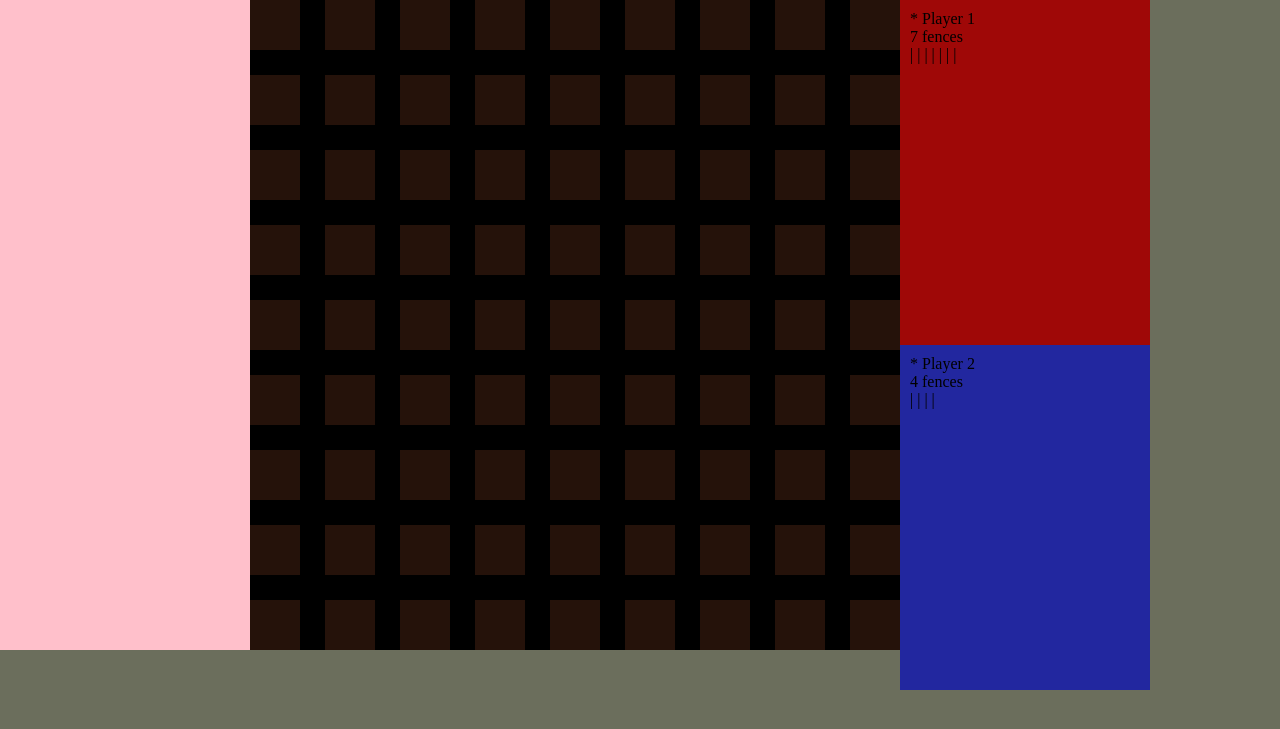
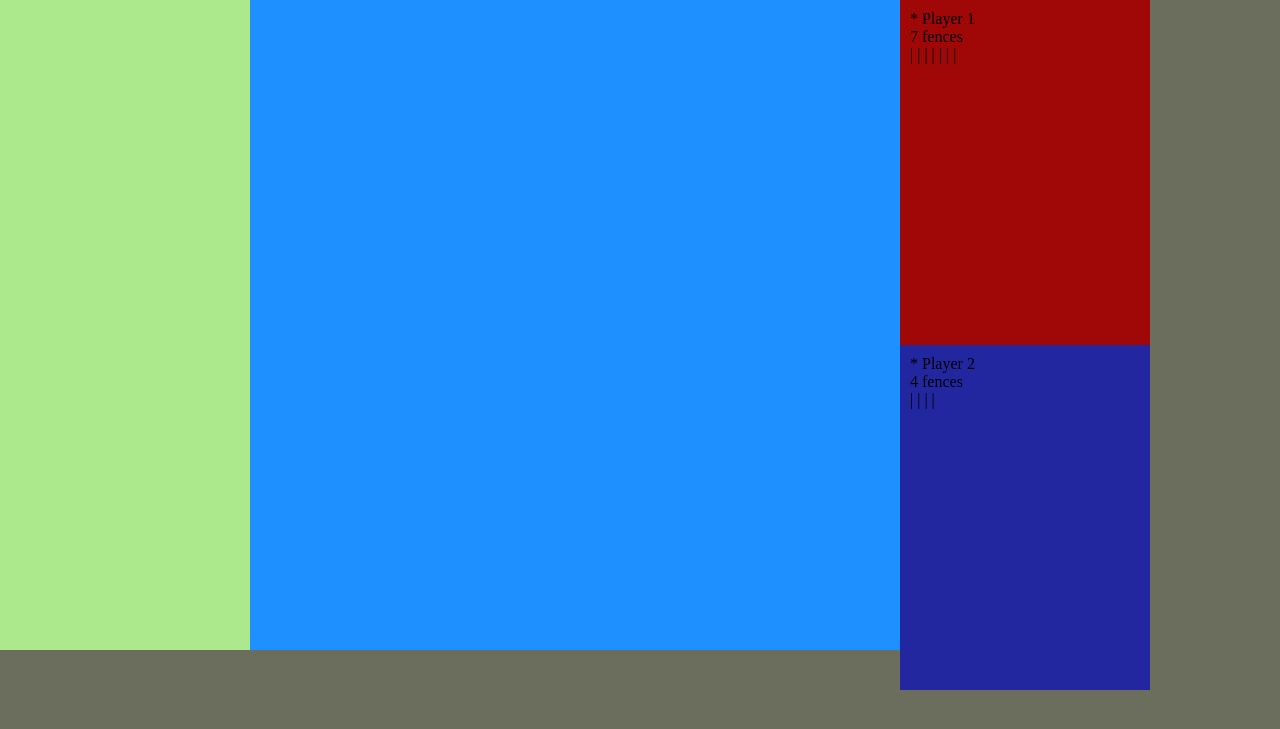
Before and after one commit to CodecoolWAW20171/Quoridor, a Flask app: page / in a window 1280 px wide. Shown: the top 729 px of the page. Run offline with Flask 2, Linux system fonts and the light colour scheme.

Commit message:
some minor changes

```diff
--- a/static/quoridor.js
+++ b/static/quoridor.js
@@ -4,9 +4,6 @@
     field.classList.add(class_name);
     return field;
 }
-
-
-
 
 function make_wider_row(area_number){
     let row = document.createElement("div");
@@ -19,7 +16,6 @@
     return row;
 }
 
-
 function make_narrower_row(area_number){
     let row = document.createElement("div");
     row.appendChild(make_div("fence-horizontal"));
@@ -31,7 +27,6 @@
     return row;
 }
 
-
 function new_game(){
 
     let board = document.createElement("div");
@@ -42,6 +37,7 @@
         board.appendChild(make_wider_row(boardSize));
 
     }
+    initializePlayers();
     return board;
 }
 
--- a/static/style.css
+++ b/static/style.css
@@ -19,7 +19,7 @@
 
 nav{
     display: inline-block;
-    background-color: pink;
+    background-color: #ace88c;
     width: 250px;
 }
 
@@ -70,7 +70,6 @@
 
 }
 
-
 div.move-area{
     width: calc(var(--square-size)*2);
     height: calc(var(--square-size)*2);
--- a/templates/index.html
+++ b/templates/index.html
@@ -3,7 +3,7 @@
 {% block head %}
     {{ super() }}
     <script type="text/javascript" src="{{ url_for('static', filename='quoridor.js') }}" defer></script>
-    <script type="text/javascript" src="{{ url_for('static', filename='gameinfo.js') }}"></script>
+    <script type="text/javascript" src="{{ url_for('static', filename='gameinfo.js') }}" defer></script>
 {% endblock %}
 
 {% block nav %}
```
